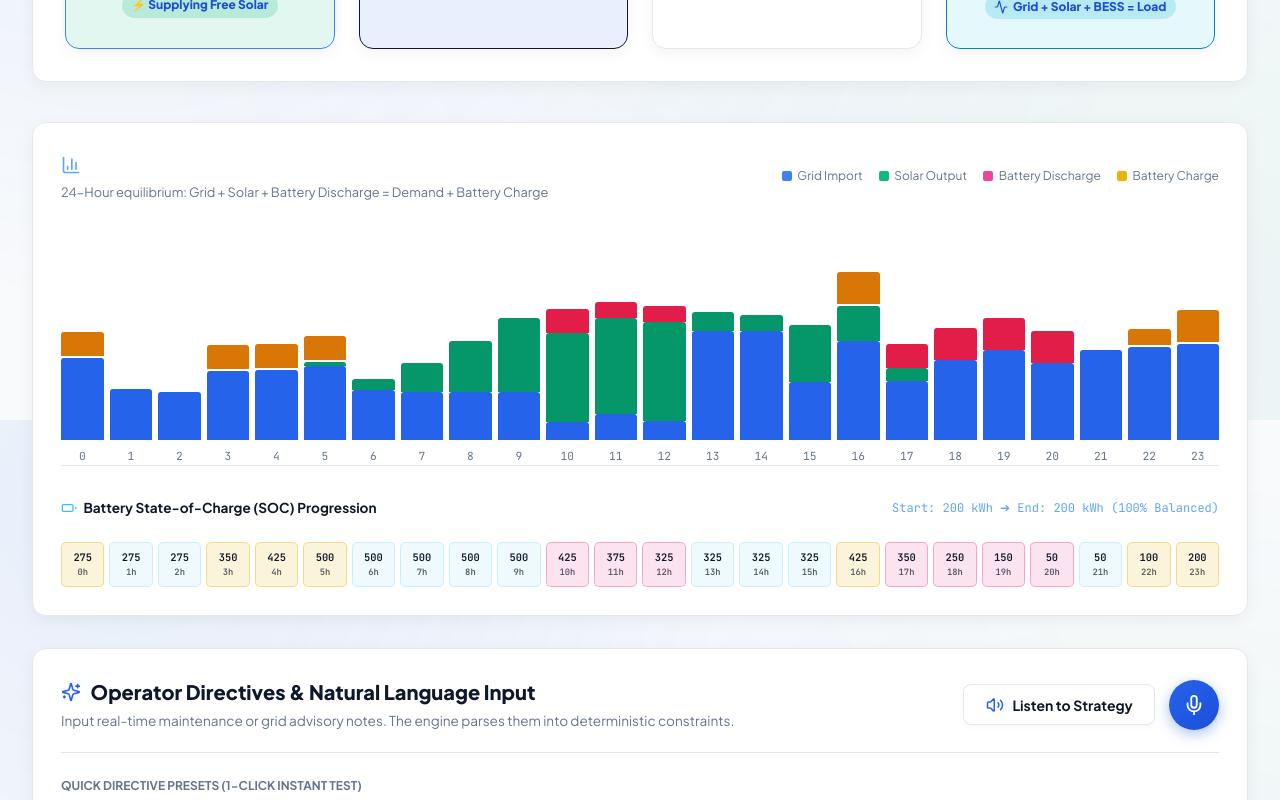
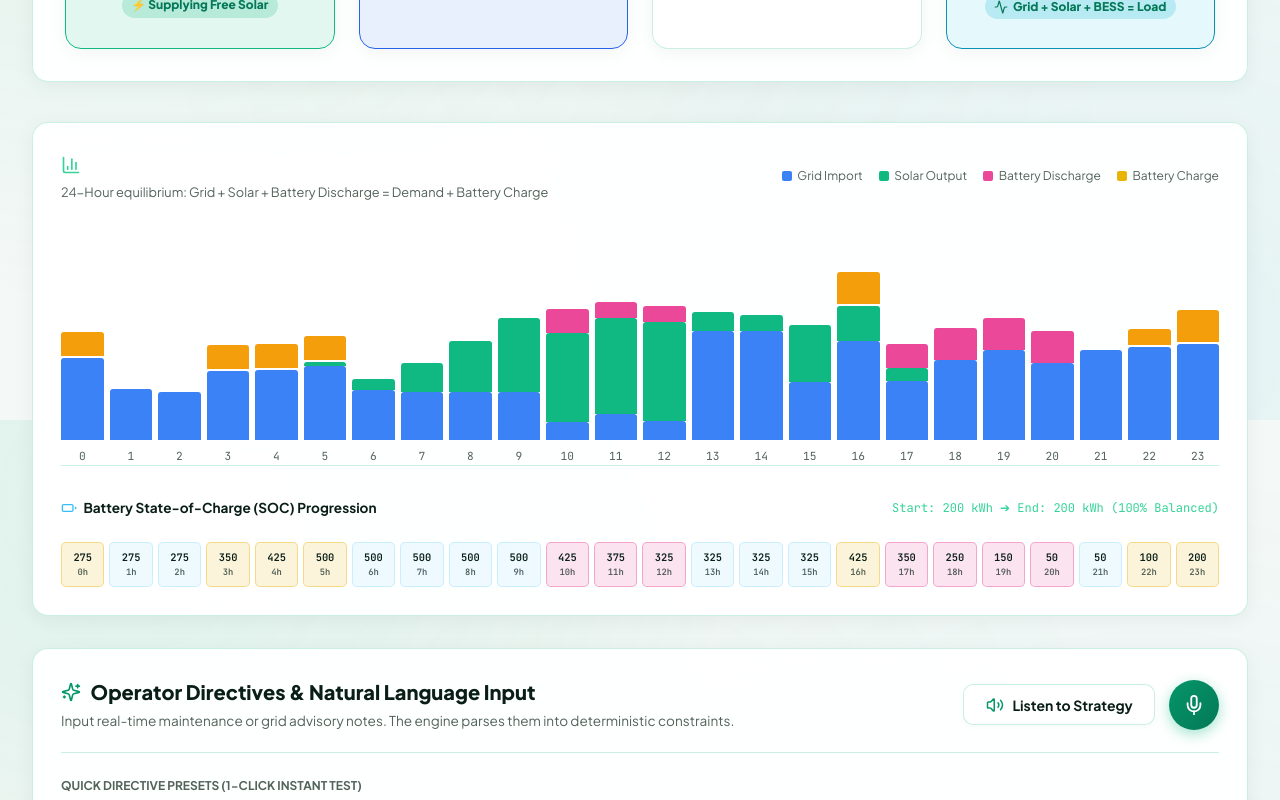
Before and after one commit to sabrinamaimon/BUP_PRELI-26, a React (Vite) app: page / in a window 1280 px wide. Shown: the part 1180-1980 px from the top of the page. Built offline with nearby package versions, Linux system fonts and the light colour scheme; no server answers.

Commit message:
style: restore favorite Emerald Cleantech palette and eliminate white glare streaks

```diff
--- a/src/App.css
+++ b/src/App.css
@@ -1,35 +1,34 @@
 /* =========================================================================
-   GridWise Enterprise Cleantech & Sapphire Electric Grid Design System
-   Tesla Energy & Siemens Smart Grid Professional Palette
+   GridWise Signature Emerald Cleantech Design System
+   Full-Width Expansive Layout, High Contrast, Zero Glare Streaks
    ========================================================================= */
 
 :root {
-  /* Sapphire Electric Brand Primary */
-  --primary-50: #eff6ff;
-  --primary-100: #dbeafe;
-  --primary-200: #bfdbfe;
-  --primary-300: #93c5fd;
-  --primary-400: #60a5fa;
-  --primary-500: #3b82f6;
-  --primary-600: #2563eb;
-  --primary-700: #1d4ed8;
-  --primary-800: #1e40af;
-  --primary-900: #1e3a8a;
-  --primary-950: #172554;
+  /* Emerald Cleantech Brand Primary */
+  --primary-50: #ecfdf5;
+  --primary-100: #d1fae5;
+  --primary-200: #a7f3d0;
+  --primary-300: #6ee7b7;
+  --primary-400: #34d399;
+  --primary-500: #10b981;
+  --primary-600: #059669;
+  --primary-700: #047857;
+  --primary-800: #065f46;
+  --primary-900: #064e3b;
+  --primary-950: #022c22;
 
-  /* Cleantech Renewable Accents */
-  --accent-emerald: #059669;
-  --accent-emerald-bright: #10b981;
   --accent-amber: #d97706;
-  --accent-amber-bright: #f59e0b;
-  --accent-cyan: #0284c7;
-  --accent-cyan-bright: #0ea5e9;
+  --accent-amber-light: #fbbf24;
+  --accent-cyan: #0891b2;
+  --accent-cyan-light: #38bdf8;
   --accent-rose: #e11d48;
-  --accent-rose-bright: #f43f5e;
+  --accent-rose-light: #fb7185;
+  --accent-blue: #2563eb;
+  --accent-blue-light: #60a5fa;
 
-  --radius-sm: 8px;
-  --radius-md: 14px;
-  --radius-lg: 20px;
+  --radius-sm: 10px;
+  --radius-md: 16px;
+  --radius-lg: 24px;
   --radius-full: 9999px;
 
   --font-display: 'Plus Jakarta Sans', system-ui, -apple-system, sans-serif;
@@ -37,48 +36,50 @@
   --font-mono: 'JetBrains Mono', monospace;
 
   /* =========================================================================
-     LIGHT THEME (Default) - Crisp Enterprise Sapphire & Slate
+     LIGHT THEME (Default) - Crisp Emerald Cleantech & White
      ========================================================================= */
-  --bg-deep: #f8fafc;
+  --bg-deep: #f4f8f6;
   --bg-surface: #ffffff;
-  --bg-surface-elevated: #f1f5f9;
-  --bg-card: #ffffff;
-  --bg-glass: rgba(37, 99, 235, 0.04);
-  --border-glass: #e2e8f0;
-  --border-glass-bright: #3b82f6;
+  --bg-surface-elevated: #f8fafc;
+  --bg-card: rgba(255, 255, 255, 0.95);
+  --bg-glass: rgba(16, 185, 129, 0.05);
+  --border-glass: rgba(16, 185, 129, 0.22);
+  --border-glass-bright: rgba(5, 150, 105, 0.45);
 
-  --text-main: #0f172a;
-  --text-muted: #64748b;
-  --text-brand: #2563eb;
+  --text-main: #091e17;
+  --text-muted: #52635a;
+  --text-brand: #059669;
 
-  --shadow-card: 0 4px 16px rgba(15, 23, 42, 0.05);
-  --shadow-glow: 0 0 25px rgba(37, 99, 235, 0.12);
-  --header-bg: rgba(255, 255, 255, 0.95);
+  --shadow-card: 0 4px 20px rgba(0, 0, 0, 0.05);
+  --shadow-glow: 0 0 25px rgba(16, 185, 129, 0.15);
+  --shadow-glow-strong: 0 0 40px rgba(16, 185, 129, 0.25);
+  --header-bg: rgba(255, 255, 255, 0.94);
   --table-header-bg: #f8fafc;
   --table-border: #e2e8f0;
 }
 
 /* =========================================================================
-   DARK THEME (via .theme-dark) - Deep Navy / Obsidian Electric Grid
+   DARK THEME (via .theme-dark) - Deep Forest Obsidian Cleantech
    ========================================================================= */
 body.theme-dark {
-  --bg-deep: #070c18;
-  --bg-surface: #0c1427;
-  --bg-surface-elevated: #111c38;
-  --bg-card: #0c152a;
-  --bg-glass: rgba(59, 130, 246, 0.05);
-  --border-glass: #1e293b;
-  --border-glass-bright: #3b82f6;
+  --bg-deep: #020b08;
+  --bg-surface: #061812;
+  --bg-surface-elevated: #0a241b;
+  --bg-card: rgba(8, 26, 19, 0.82);
+  --bg-glass: rgba(16, 185, 129, 0.05);
+  --border-glass: rgba(52, 211, 153, 0.2);
+  --border-glass-bright: rgba(52, 211, 153, 0.55);
 
-  --text-main: #f8fafc;
+  --text-main: #f0fdf4;
   --text-muted: #94a3b8;
-  --text-brand: #60a5fa;
+  --text-brand: #34d399;
 
-  --shadow-card: 0 10px 30px rgba(0, 0, 0, 0.45);
-  --shadow-glow: 0 0 30px rgba(37, 99, 235, 0.25);
-  --header-bg: rgba(7, 12, 24, 0.95);
-  --table-header-bg: #0c152a;
-  --table-border: #1e293b;
+  --shadow-card: 0 10px 30px rgba(0, 0, 0, 0.5);
+  --shadow-glow: 0 0 30px rgba(16, 185, 129, 0.25);
+  --shadow-glow-strong: 0 0 50px rgba(16, 185, 129, 0.4);
+  --header-bg: rgba(3, 12, 9, 0.94);
+  --table-header-bg: rgba(10, 36, 27, 0.95);
+  --table-border: rgba(255, 255, 255, 0.06);
 }
 
 * {
@@ -95,9 +96,9 @@ body {
   min-height: 100vh;
   line-height: 1.5;
   background-image:
-    radial-gradient(circle at 10% 10%, rgba(37, 99, 235, 0.08) 0%, transparent 45%),
-    radial-gradient(circle at 90% 90%, rgba(5, 150, 105, 0.06) 0%, transparent 50%),
-    radial-gradient(circle at 50% 50%, rgba(37, 99, 235, 0.03) 0%, transparent 65%);
+    radial-gradient(circle at 10% 10%, rgba(16, 185, 129, 0.1) 0%, transparent 45%),
+    radial-gradient(circle at 90% 90%, rgba(6, 182, 212, 0.07) 0%, transparent 50%),
+    radial-gradient(circle at 50% 50%, rgba(5, 150, 105, 0.03) 0%, transparent 65%);
   background-attachment: fixed;
   overflow-x: hidden;
   transition: background-color 0.25s ease, color 0.25s ease;
@@ -131,13 +132,13 @@ body.lang-bn {
 /* Clean Professional Glass Panels (NO running white streaks) */
 .glass-panel {
   background: var(--bg-card);
-  backdrop-filter: blur(16px);
-  -webkit-backdrop-filter: blur(16px);
-  border: 1px solid var(--border-glass);
+  backdrop-filter: blur(20px);
+  -webkit-backdrop-filter: blur(20px);
+  border: 1.5px solid var(--border-glass);
   border-radius: var(--radius-md);
   box-shadow: var(--shadow-card);
   position: relative;
-  transition: transform 0.25s ease, border-color 0.25s ease, box-shadow 0.25s ease;
+  transition: transform 0.25s cubic-bezier(0.16, 1, 0.3, 1), border-color 0.25s ease, box-shadow 0.25s ease;
 }
 
 .glass-panel:hover {
@@ -152,9 +153,9 @@ body.lang-bn {
   top: 0;
   z-index: 1000;
   background: var(--header-bg);
-  backdrop-filter: blur(20px);
-  -webkit-backdrop-filter: blur(20px);
-  border-bottom: 1px solid var(--border-glass);
+  backdrop-filter: blur(24px);
+  -webkit-backdrop-filter: blur(24px);
+  border-bottom: 1.5px solid var(--border-glass);
   width: 100%;
   transition: background 0.25s ease;
 }
@@ -180,12 +181,12 @@ body.lang-bn {
 .brand-logo-icon {
   width: 42px;
   height: 42px;
-  background: linear-gradient(135deg, var(--primary-600), var(--primary-700));
+  background: linear-gradient(135deg, var(--primary-500), var(--primary-700));
   border-radius: var(--radius-sm);
   display: flex;
   align-items: center;
   justify-content: center;
-  box-shadow: 0 4px 14px rgba(37, 99, 235, 0.4);
+  box-shadow: 0 4px 14px rgba(16, 185, 129, 0.4);
   color: #fff;
 }
 
@@ -199,7 +200,7 @@ body.lang-bn {
 }
 
 body.theme-dark .brand-title {
-  background: linear-gradient(to right, #ffffff, var(--primary-400));
+  background: linear-gradient(to right, #ffffff, var(--primary-300));
   -webkit-background-clip: text;
   -webkit-text-fill-color: transparent;
 }
@@ -208,14 +209,10 @@ body.theme-dark .brand-title {
   display: flex;
   align-items: center;
   gap: 0.35rem;
-  background: rgba(37, 99, 235, 0.08);
+  background: rgba(16, 185, 129, 0.08);
   padding: 0.3rem;
   border-radius: var(--radius-full);
   border: 1px solid var(--border-glass);
-}
-
-body.theme-dark .nav-tabs-group {
-  background: rgba(255, 255, 255, 0.04);
 }
 
 .nav-tab-btn {
@@ -236,7 +233,7 @@ body.theme-dark .nav-tabs-group {
 
 .nav-tab-btn:hover {
   color: var(--text-main);
-  background: rgba(37, 99, 235, 0.08);
+  background: rgba(16, 185, 129, 0.08);
 }
 
 body.theme-dark .nav-tab-btn:hover {
@@ -246,7 +243,7 @@ body.theme-dark .nav-tab-btn:hover {
 .nav-tab-btn.active {
   background: linear-gradient(135deg, var(--primary-600), var(--primary-700));
   color: #ffffff !important;
-  box-shadow: 0 4px 14px rgba(37, 99, 235, 0.35);
+  box-shadow: 0 4px 14px rgba(5, 150, 105, 0.35);
 }
 
 .nav-actions-group {
@@ -260,8 +257,8 @@ body.theme-dark .nav-tab-btn:hover {
   align-items: center;
   gap: 0.55rem;
   padding: 0.4rem 1rem;
-  background: rgba(37, 99, 235, 0.08);
-  border: 1px solid rgba(37, 99, 235, 0.25);
+  background: rgba(16, 185, 129, 0.1);
+  border: 1px solid rgba(16, 185, 129, 0.3);
   border-radius: var(--radius-full);
   font-size: 0.825rem;
   font-weight: 700;
@@ -270,7 +267,6 @@ body.theme-dark .nav-tab-btn:hover {
 
 body.theme-dark .status-pill {
   color: var(--primary-300);
-  background: rgba(37, 99, 235, 0.15);
 }
 
 .pulse-dot {
@@ -290,7 +286,7 @@ body.theme-dark .status-pill {
 
 .icon-toggle-btn {
   background: var(--bg-surface);
-  border: 1px solid var(--border-glass);
+  border: 1.5px solid var(--border-glass);
   color: var(--text-main);
   font-family: inherit;
   font-weight: 800;
@@ -306,7 +302,7 @@ body.theme-dark .status-pill {
 }
 
 .icon-toggle-btn:hover {
-  background: rgba(37, 99, 235, 0.08);
+  background: rgba(16, 185, 129, 0.12);
   border-color: var(--primary-500);
   transform: translateY(-1px);
 }
@@ -337,8 +333,8 @@ body.theme-dark .status-pill {
   width: 40px;
   height: 40px;
   border-radius: var(--radius-sm);
-  background: rgba(37, 99, 235, 0.12);
-  border: 1.5px solid rgba(37, 99, 235, 0.3);
+  background: rgba(16, 185, 129, 0.15);
+  border: 1.5px solid rgba(16, 185, 129, 0.35);
   color: var(--primary-700);
   display: flex;
   align-items: center;
@@ -374,8 +370,8 @@ body.theme-dark .hamburger-btn {
   align-items: center;
   justify-content: space-between;
   padding: 0.45rem 0.95rem;
-  background: rgba(37, 99, 235, 0.08);
-  border: 1px solid rgba(37, 99, 235, 0.25);
+  background: rgba(16, 185, 129, 0.08);
+  border: 1px solid rgba(16, 185, 129, 0.25);
   border-radius: var(--radius-full);
   font-size: 0.775rem;
   font-weight: 700;
@@ -404,7 +400,7 @@ body.theme-dark .mobile-status-pill {
   max-width: 85vw;
   height: 100%;
   background: var(--bg-surface);
-  border-right: 1px solid var(--border-glass-bright);
+  border-right: 1.5px solid var(--border-glass-bright);
   padding: 1.75rem 1.5rem;
   display: flex;
   flex-direction: column;
@@ -510,7 +506,7 @@ body.theme-dark .mobile-status-pill {
   }
   .metric-card:hover {
     transform: translateY(-5px);
-    box-shadow: 0 12px 28px rgba(15, 23, 42, 0.08), var(--shadow-glow);
+    box-shadow: 0 12px 28px rgba(0, 0, 0, 0.08), var(--shadow-glow);
     border-color: var(--border-glass-bright);
   }
 }
@@ -538,7 +534,7 @@ body.theme-dark .mobile-status-pill {
   width: 38px;
   height: 38px;
   border-radius: var(--radius-sm);
-  background: rgba(37, 99, 235, 0.12);
+  background: rgba(16, 185, 129, 0.12);
   display: flex;
   align-items: center;
   justify-content: center;
@@ -609,15 +605,15 @@ body.theme-dark .metric-subtext {
 }
 
 .scenario-pill.active {
-  background: rgba(37, 99, 235, 0.12);
+  background: rgba(16, 185, 129, 0.15);
   border-color: var(--primary-600);
   color: var(--primary-700);
-  box-shadow: 0 2px 8px rgba(37, 99, 235, 0.2);
+  box-shadow: 0 2px 8px rgba(16, 185, 129, 0.2);
 }
 
 body.theme-dark .scenario-pill.active {
   color: #fff;
-  background: rgba(37, 99, 235, 0.25);
+  background: rgba(16, 185, 129, 0.25);
   border-color: var(--primary-400);
 }
 
@@ -634,12 +630,12 @@ body.theme-dark .scenario-pill.active {
   font-size: 0.875rem;
   font-weight: 800;
   cursor: pointer;
-  box-shadow: 0 4px 14px rgba(37, 99, 235, 0.3);
+  box-shadow: 0 4px 14px rgba(5, 150, 105, 0.3);
   transition: all 0.2s ease;
 }
 
 .btn-primary:hover {
-  box-shadow: 0 6px 18px rgba(37, 99, 235, 0.45);
+  box-shadow: 0 6px 18px rgba(5, 150, 105, 0.45);
   transform: translateY(-1px);
 }
 
@@ -665,7 +661,7 @@ body.theme-dark .scenario-pill.active {
 }
 
 .btn-secondary:hover {
-  background: rgba(37, 99, 235, 0.06);
+  background: rgba(16, 185, 129, 0.08);
   border-color: var(--primary-500);
 }
 
@@ -703,10 +699,10 @@ body.theme-dark .scenario-pill.active {
   transition: height 0.4s cubic-bezier(0.16, 1, 0.3, 1);
 }
 
-.bar-grid { background: var(--primary-600); }
-.bar-solar { background: var(--accent-emerald); }
-.bar-charge { background: var(--accent-amber); }
-.bar-discharge { background: var(--accent-rose); }
+.bar-grid { background: #3b82f6; }
+.bar-solar { background: #10b981; }
+.bar-charge { background: #f59e0b; }
+.bar-discharge { background: #ec4899; }
 
 .hour-axis-label {
   text-align: center;
@@ -774,7 +770,7 @@ body.theme-dark .scenario-pill.active {
 }
 
 .schedule-table tr:hover td {
-  background: rgba(37, 99, 235, 0.04);
+  background: rgba(16, 185, 129, 0.04);
 }
 
 .badge-action {
@@ -787,15 +783,15 @@ body.theme-dark .scenario-pill.active {
 }
 
 .badge-charge {
-  background: rgba(217, 119, 6, 0.12);
-  color: var(--accent-amber);
-  border: 1px solid rgba(217, 119, 6, 0.3);
+  background: rgba(245, 158, 11, 0.15);
+  color: #d97706;
+  border: 1px solid rgba(245, 158, 11, 0.3);
 }
 
 .badge-discharge {
-  background: rgba(225, 29, 72, 0.12);
-  color: var(--accent-rose);
-  border: 1px solid rgba(225, 29, 72, 0.3);
+  background: rgba(236, 72, 153, 0.15);
+  color: #db2777;
+  border: 1px solid rgba(236, 72, 153, 0.3);
 }
 
 .badge-idle {
@@ -832,7 +828,7 @@ body.theme-dark .scenario-pill.active {
   justify-content: center;
   cursor: pointer;
   transition: all 0.2s ease;
-  box-shadow: 0 4px 14px rgba(37, 99, 235, 0.4);
+  box-shadow: 0 4px 14px rgba(16, 185, 129, 0.4);
 }
 
 .voice-mic-btn.listening {
@@ -857,7 +853,7 @@ body.theme-dark .scenario-pill.active {
 }
 
 .directive-card.active-directive {
-  border-left: 4px solid var(--primary-600);
+  border-left: 4px solid var(--primary-500);
 }
 
 .directive-card.noop-directive {
@@ -869,7 +865,7 @@ body.theme-dark .scenario-pill.active {
    7. Emergency Strip & Footer (Full Width)
    ========================================================================= */
 .emergency-strip {
-  background: linear-gradient(135deg, rgba(37, 99, 235, 0.12), rgba(5, 150, 105, 0.08));
+  background: linear-gradient(135deg, rgba(16, 185, 129, 0.15), rgba(6, 182, 212, 0.1));
   border: 1.5px solid var(--border-glass-bright);
   border-radius: var(--radius-md);
   padding: 1.35rem 2rem;
@@ -880,12 +876,12 @@ body.theme-dark .scenario-pill.active {
   gap: 1.25rem;
   margin-top: 3.5rem;
   margin-bottom: 2.5rem;
-  box-shadow: 0 6px 20px rgba(37, 99, 235, 0.1);
+  box-shadow: 0 6px 20px rgba(16, 185, 129, 0.1);
   width: 100%;
 }
 
 body.theme-dark .emergency-strip {
-  background: linear-gradient(135deg, rgba(30, 58, 138, 0.5), rgba(6, 78, 59, 0.4));
+  background: linear-gradient(135deg, rgba(6, 78, 59, 0.7), rgba(4, 44, 34, 0.9));
   box-shadow: 0 10px 30px rgba(0, 0, 0, 0.5);
 }
 
@@ -902,14 +898,14 @@ body.theme-dark .emergency-strip {
   font-weight: 800;
   text-decoration: none;
   cursor: pointer;
-  box-shadow: 0 4px 14px rgba(37, 99, 235, 0.35);
+  box-shadow: 0 4px 14px rgba(5, 150, 105, 0.35);
   transition: all 0.2s ease;
 }
 
 .call-operator-btn:hover {
   transform: translateY(-2px);
   background: var(--primary-700);
-  box-shadow: 0 6px 20px rgba(37, 99, 235, 0.5);
+  box-shadow: 0 6px 20px rgba(5, 150, 105, 0.5);
 }
 
 .footer-section {
```
Also changed, not shown: src/components/MetricCards.jsx (+9 -9 lines).
